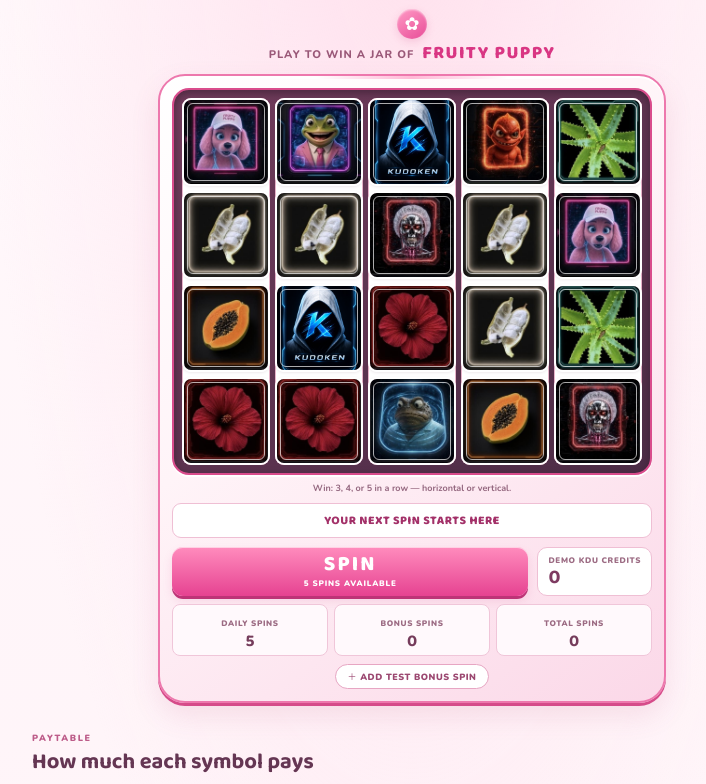
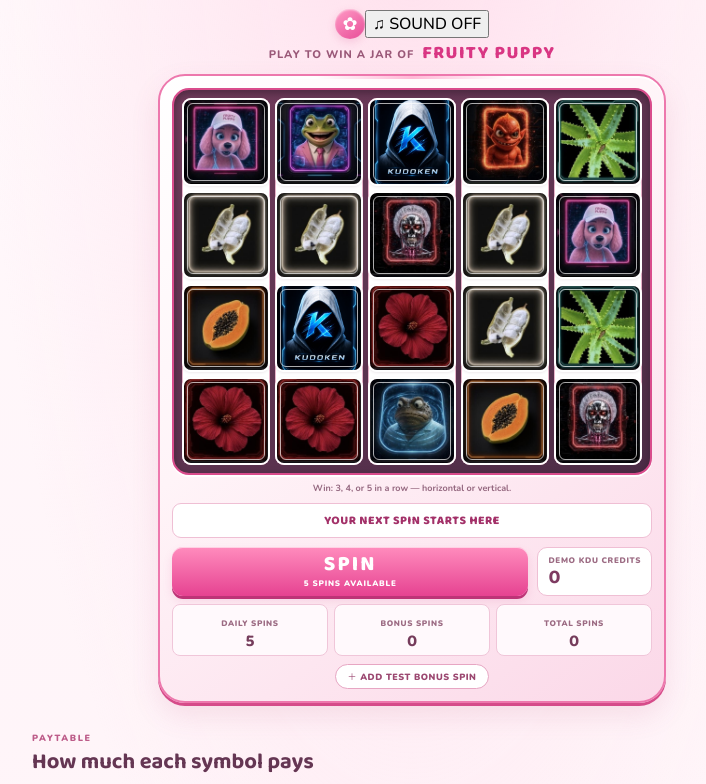
Before and after one commit to ozone503-maker/reel-engine, a React (Vite) app: page / in a window 1280 px wide. Shown: the top 784 px of the page, without its empty margins (228-934 px from the left). Built offline with nearby package versions, Linux system fonts and the light colour scheme.

Commit message:
Connect Fruity Puppy soundtrack and game cues

```diff
--- a/src/engine/ReelGame.jsx
+++ b/src/engine/ReelGame.jsx
@@ -1,4 +1,5 @@
-import React, { useMemo, useState } from "react";
+import React, { useEffect, useMemo, useRef, useState } from "react";
+import { createGameAudio } from "./audio.js";
 import { SymbolTile } from "./SymbolTile.jsx";
 import { evaluateDemo, PAYTABLE } from "./evaluate.js";
 
@@ -20,6 +21,8 @@ export function ReelGame({ theme }) {
   };
   const makeGrid = () => Array.from({ length: 5 }, () => Array.from({ length: 4 }, randomSymbol));
 
+  const audioRef = useRef(null);
+  const [soundOn, setSoundOn] = useState(false);
   const [grid, setGrid] = useState(makeGrid);
   const [spins, setSpins] = useState(5);
   const [bonusSpins, setBonusSpins] = useState(0);
@@ -33,8 +36,22 @@ export function ReelGame({ theme }) {
   const [totalSpins, setTotalSpins] = useState(0);
   const wins = useMemo(() => lastWins, [lastWins]);
 
+  useEffect(() => () => audioRef.current?.destroy(), []);
+
+  async function toggleSound() {
+    if (!audioRef.current) audioRef.current = createGameAudio();
+    if (soundOn) {
+      audioRef.current.stop();
+      setSoundOn(false);
+    } else {
+      await audioRef.current.start();
+      setSoundOn(true);
+    }
+  }
+
   function spin() {
     if (spinning || (spins + bonusSpins) <= 0) return;
+    if (soundOn) audioRef.current?.spin();
     setSpinning(true);
     if (bonusSpins > 0) setBonusSpins((n) => n - 1);
     else setSpins((n) => n - 1);
@@ -96,6 +113,11 @@ export function ReelGame({ theme }) {
       if (free > 0) msg += `  +${free} FREE SPINS!`;
       if (freeJar) msg = "🎉 FREE JAR OF FRUITY PUPPY! 🎉";
       setMessage(msg);
+      if (soundOn) {
+        if (payout > 0) audioRef.current?.win();
+        else audioRef.current?.miss();
+        if (free > 0 || freeJar) audioRef.current?.bonus();
+      }
       setSpinning(false);
     }, 3400);
   }
@@ -118,6 +140,9 @@ export function ReelGame({ theme }) {
     <main className="app-shell">
       <header className="topbar">
         <div className="brand-mark"><span className="paw">✿</span></div>
+        <button className="sound-toggle" type="button" onClick={toggleSound} aria-pressed={soundOn}>
+          <span>{soundOn ? "♫ SOUND ON" : "♫ SOUND OFF"}</span>
+        </button>
       </header>
 
 
```
